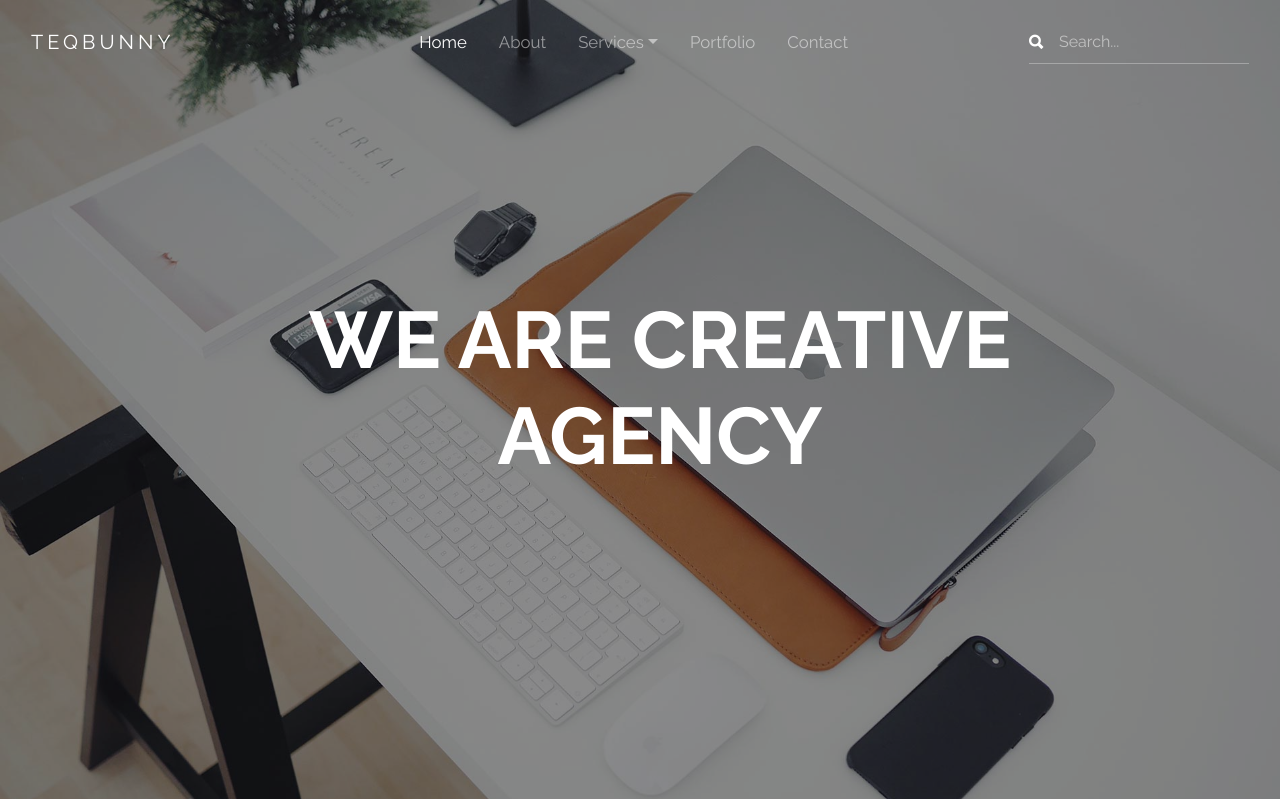
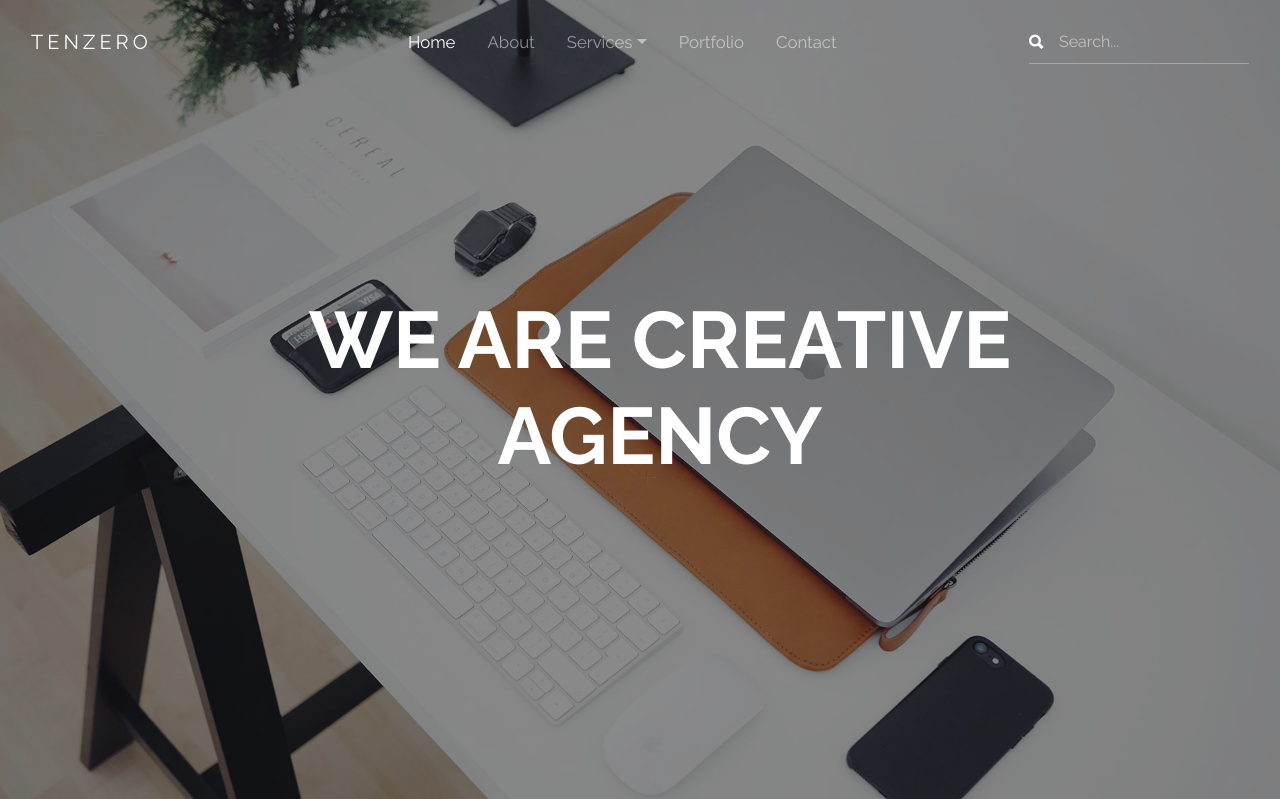
Before and after one commit to n1h41/teqbunny, a Django app: page / in a window 1280 px wide. Shown: the top 799 px of the page. Run offline with Django 3.2, Linux system fonts and the light colour scheme; data comes from the database, SQL or seed files in the repository; both versions use the stored data as it was after the commit; some libraries are stand-ins or nearby versions; some web fonts are replaced.

Commit message:
initial commit

```diff
--- a/templates/index.html
+++ b/templates/index.html
@@ -3,7 +3,7 @@
 <html lang="en">
 
 <head>
-  <title>Teqbunny &mdash; Website Template by Colorlib</title>
+  <title>Tenzero &mdash; Design Company</title>
   <meta charset="utf-8">
   <meta name="viewport" content="width=device-width, initial-scale=1, shrink-to-fit=no">
 
@@ -51,7 +51,7 @@
   <header role="banner">
     <nav class="navbar navbar-expand-lg  bg-dark">
       <div class="container-fluid">
-        <a class="navbar-brand " href="{% url 'index' %}">Teqbunny</a>
+        <a class="navbar-brand " href="{% url 'index' %}">Tenzero</a>
 
         <button class="navbar-toggler" type="button" data-toggle="collapse" data-target="#navbarsExample05"
           aria-controls="navbarsExample05" aria-expanded="false" aria-label="Toggle navigation">
--- a/teqbunny/settings.py
+++ b/teqbunny/settings.py
@@ -26,7 +26,7 @@ SECRET_KEY = 'yvu#e*b*#g#9^qpmrf&^%7^%o)pt=_8=4(gg(mhas-2@p!)4da'
 # SECURITY WARNING: don't run with debug turned on in production!
 DEBUG = False
 
-ALLOWED_HOSTS = ['23.98.43.159','teqbunny.eastasia.cloudapp.azure.com',]
+ALLOWED_HOSTS = ['23.98.43.159','teqbunny.eastasia.cloudapp.azure.com','www.tenzero.ml']
 
 
 # Application definition
```
Also changed, not shown: db.sqlite3, 1 other file.
